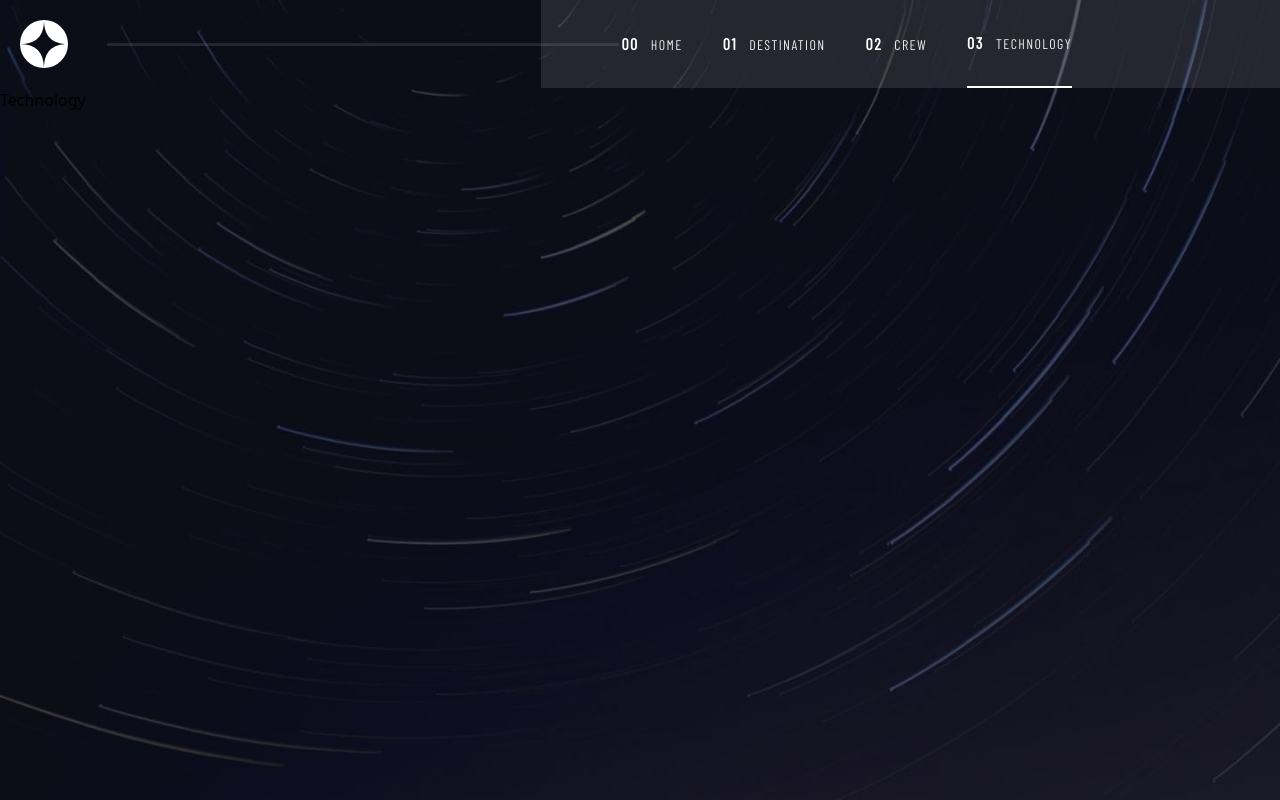
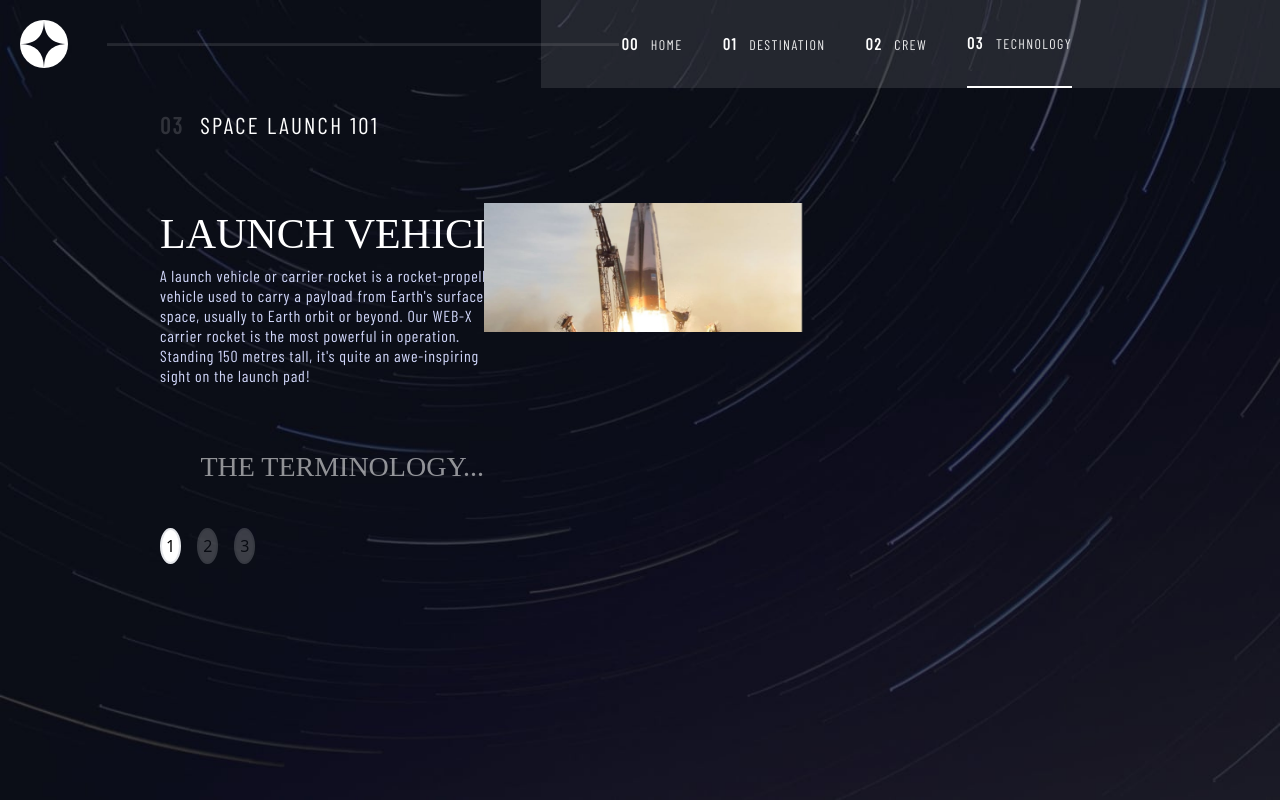
Before and after one commit to Aik-202/aik-space-tourism, a React (Vite) app in the folder space_tourism/: page /technology in a window 1280 px wide. Built offline with nearby package versions, Linux system fonts and the light colour scheme; a web font is replaced by a local one.

Commit message:
Attended html and styles for technology

```diff
--- a/space_tourism/src/Components/Technology/About.jsx
+++ b/space_tourism/src/Components/Technology/About.jsx
@@ -1,7 +1,35 @@
 import React from 'react'
+import { technology } from '../../Data/demo'
 
-export default function About() {
+export default function About(props) {
   return (
-    <div>About</div>
-  )
+    <article className='flex flex-col-reverse space-y-10 sm:flex-col'>
+      {technology.map(info =>
+        <section key={info.name} className={`
+        ${info.name =="Launch vehicle" && props.techActive == "Launch" ? 'flex':
+        info.name =="Spaceport" && props.techActive == "Port" ? 'flex':
+        info.name =="Space capsule" && props.techActive == "Capsule" ? 'flex':
+        'hidden'}
+        `}>
+            <div className='flex flex-col flex-wrap justify-center content-center items-center lg:justify-start lg:content-start lg:items-start'>
+              <h1 className='font-font-one uppercase text-smallest-medium text-white sm:text-small-medium lg:text-[42px]'>{info.name}</h1>
+              <p className='text-center font-font-two text-small text-light-blue mx-6 tracking-wider pb-5 sm:mx-16 sm:tracking-wide
+              sm:text-smallest-medium lg:tracking-wider lg:leading-5 lg:text-small lg:mx-0 lg:w-[23rem] lg:text-left xl:w-[22rem]'>{info.description}</p>
+            </div>
+        </section>
+      )}
+      <h2 className='text-center font-font-one uppercase text-small text-white opacity-[55%] sm:text-smallest-medium'>The Terminology...</h2>
+      <nav className='flex flex-row flex-wrap content-center items-center justify-center space-x-4 lg:justify-start lg:content-start lg:items-start'>
+          <span className={`rounded-[100%] bg-white
+          ${ props.techActive == "Launch" ? 'opacity-1' : 'opacity-[20%]'} px-1 py-1 border-2 border-solid`}
+          id='Launch vehicle' onClick={props.change}>1</span>
+          <span className={`rounded-[100%] bg-white
+          ${ props.techActive == "Port" ? 'opacity-1' : 'opacity-[20%]'} px-1 py-1 border-2 border-solid`}
+          id='Spaceport' onClick={props.change}>2</span>
+          <span className={`rounded-[100%] bg-white
+          ${ props.techActive == "Capsule" ? 'opacity-1' : 'opacity-[20%]'} px-1 py-1 border-2 border-solid`}
+          id='Space capsule' onClick={props.change}>3</span>
+      </nav>
+    </article>
+)
 }
--- a/space_tourism/src/Components/Technology/Term.jsx
+++ b/space_tourism/src/Components/Technology/Term.jsx
@@ -1,7 +1,32 @@
 import React from 'react'
+import { technology } from '../../Data/demo';
+import {About} from '../'
 
-export default function Term() {
+export default function Term(props) {
+  window.onresize = () => {location.reload()}
   return (
-    <div>Term</div>
+    <section className='flex flex-col flex-wrap content-center items-center justify-center space-y-5 sm:space-y-10 xl:items-start xl:content-start xl:justify-start'>
+      <h1 className='text-white font-font-two uppercase tracking-widest mb-5 self-start ml-10 sm:text-[20px] lg:text-[23px] xl:ml-40 xl:mt-5'>
+        <span className='tracking-widest mr-4 font-extrabold opacity-[15%]'>03</span>
+        Space Launch 101
+      </h1>
+      <div className='flex flex-col-reverse sm:flex-col lg:flex-row lg:space-x-32 lg:ml-10 xl:ml-40 xl:-space-x-10'>
+      <About techActive={props.techActive} change={props.change}/>
+        <div className='flex flex-col space-y-5 sm:space-y-7 lg:space-y-0 lg:flex-row lg:space-x-24 xl:space-x-40 xl:mx-18'>
+          {technology.map(item =>
+            <figure key={item.images.portrait} className=
+            {`
+              ${item.name =="Launch vehicle" && props.techActive == "Launch" ? 'block':
+              item.name =="Spaceport" && props.techActive == "Port" ? 'block':
+              item.name =="Space capsule" && props.techActive == "Capsule" ? 'block':
+              'hidden'
+              } flex flex-col`}
+            >
+              <img src={window.screen.availWidth <= 912 ? item.images.landscape : item.images.portrait } alt={item.name} className='self-center w-full lg:w-[20rem]'/>
+            </figure>
+          )}
+        </div>
+      </div>
+    </section>
   )
 }
--- a/space_tourism/src/Pages/Technology.jsx
+++ b/space_tourism/src/Pages/Technology.jsx
@@ -1,12 +1,25 @@
 import React from 'react';
-import {NavBar} from '../Components'
+import {NavBar, Term} from '../Components'
 
 export default function Technology() {
+  const [techActive, settechActive] = React.useState("Launch");
+
+  const techChange = (e) => {
+    if (e.target.id == "Launch vehicle") {
+      settechActive("Launch")
+    }
+    if (e.target.id == "Spaceport") {
+      settechActive("Port")
+    }
+    if (e.target.id == "Space capsule") {
+      settechActive("Capsule")
+    }
+  }
   return (
     <section className='home w-full h-full bg-technology-mobile sm:bg-technology-tablet xl:bg-technology-desktop bg-no-repeat
     bg-cover'>
       <NavBar homeActive={false} destActive = {false} crewActive= {false} techActive={true} for={"main"}/>
-      <div>Technology</div>
+      <Term techActive={techActive} change={techChange}/>
     </section>
   )
 }
```
